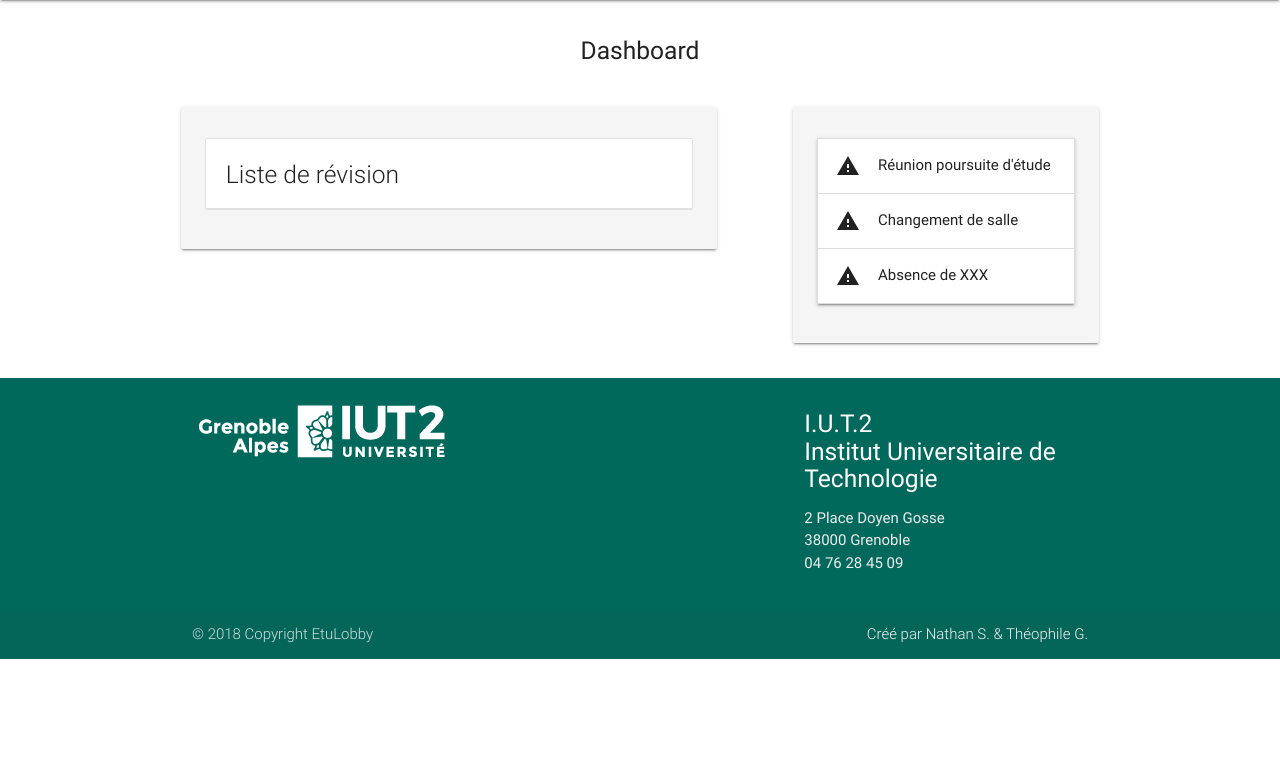
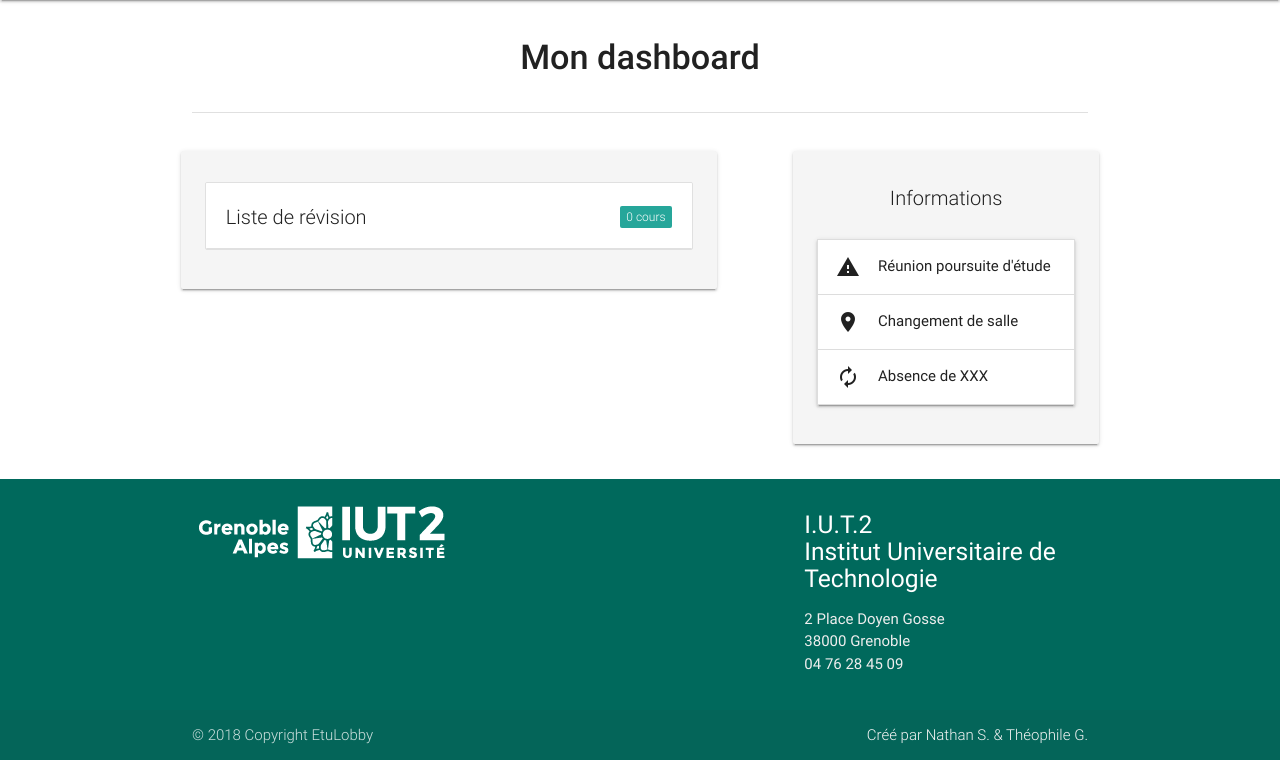
Before and after one commit to EnneS/etulobby, a PHP site: page /controler/accueil.php in a window 1280 px wide. Shown: the part 64-824 px from the top of the page. Before the commit the page ends 723 px from the top, so only its background shows below. Run offline with PHP 8.4, Linux system fonts and the light colour scheme; the visitor is signed in with stand-in values (Sample User, id 1); data comes from the database, SQL or seed files in the repository; both versions use the stored data as it was after the commit; some libraries are stand-ins or nearby versions.

Commit message:
ajout css

```diff
--- a/controler/deconnexion.php
+++ b/controler/deconnexion.php
@@ -3,6 +3,6 @@
 if(isset($_GET["logout"])) {
 unset($_SESSION["id"]);
 }
-//header('Location: index.php');
-include_once("../view/connexion_view.php");
+header('Location: index.php');
+//include_once("../view/connexion_view.php");
 ?>
--- a/view/accueil_view.php
+++ b/view/accueil_view.php
@@ -1,4 +1,6 @@
-<?php include("../view/inc/header.php"); ?>
+<?php include("../view/inc/header.php");
+
+$coursRevision = $data["coursRevision"]; ?>
 
 <nav>
     <div class="nav-wrapper teal darken-3">
@@ -17,22 +19,21 @@
 <div class="container">
 
     <div class="row">
-        <div class="row center" style="padding-top: 20px; margin:5px;">
-            <h5 style="font-weight: 400;">Dashboard</h5>
+        <div class="row center" style="padding-top: 20px; margin:2px;">
+            <h4 style="font-weight: 500;">Mon dashboard</h4>
         </div>
     </div>
+
+    <div class="divider" style="margin-bottom: 30px;"></div>
 
     <div class="row">
 
         <div class="col l7">
             <div class="row card-panel grey lighten-4 ">
                 <ul class="collection with-header">
-                    <li class="collection-header"><h5 style="font-weight: 300;">Liste de révision</h5></li>
+                    <li class="collection-header"><h5 style="font-size:20px; font-weight: 300;">Liste de révision<span class="new badge" data-badge-caption="cours"><?php echo sizeof($coursRevision) ?></span></h5></li>
 
                     <?php
-
-                    $coursRevision = $data["coursRevision"];
-                    //var_dump($coursRevision);
 
                     foreach ($coursRevision as $cours){
                         //var_dump($cours);
@@ -55,18 +56,22 @@
 
         <div class="col l4 offset-l1">
             <div class="row card-panel grey lighten-4 ">
+                <div class="row center">
+                    <h5 style="font-size:20px; font-weight: 300;">Informations</h5>
+                </div>
+
                 <ul class="collapsible ">
 
-                    <li>
+                    <li class="active">
                         <div class="collapsible-header"><i class="material-icons">warning</i>Réunion poursuite d'étude</div>
                         <div class="collapsible-body"><span>Lorem ipsum dolor sit amet.</span></div>
                     </li>
                     <li>
-                        <div class="collapsible-header"><i class="material-icons">warning</i>Changement de salle</div>
+                        <div class="collapsible-header"><i class="material-icons">location_on</i>Changement de salle</div>
                         <div class="collapsible-body"><span>Lorem ipsum dolor sit amet.</span></div>
                     </li>
                     <li>
-                        <div class="collapsible-header"><i class="material-icons">warning</i>Absence de XXX</div>
+                        <div class="collapsible-header"><i class="material-icons">autorenew</i>Absence de XXX</div>
                         <div class="collapsible-body"><span>Lorem ipsum dolor sit amet.</span></div>
                     </li>
                 </ul>
--- a/view/informations_view.php
+++ b/view/informations_view.php
@@ -21,10 +21,12 @@
     <div class="container">
 
         <div class="row">
-            <div class="row center" style="padding-top: 20px; margin:5px;">
-                <h5 style="font-weight: 400;">Informations personnelles</h5>
+            <div class="row center" style="padding-top: 20px; margin:2px;">
+                <h4 style="font-weight: 500;">Informations personnelles</h4>
             </div>
         </div>
+
+        <div class="divider" style="margin-bottom: 30px;"></div>
 
         <div class="row">
             <div class="col l6 offset-l3">
```
Also changed, not shown: view/modules_view.php (+3 -14 lines), model/db/etulobby.db.
